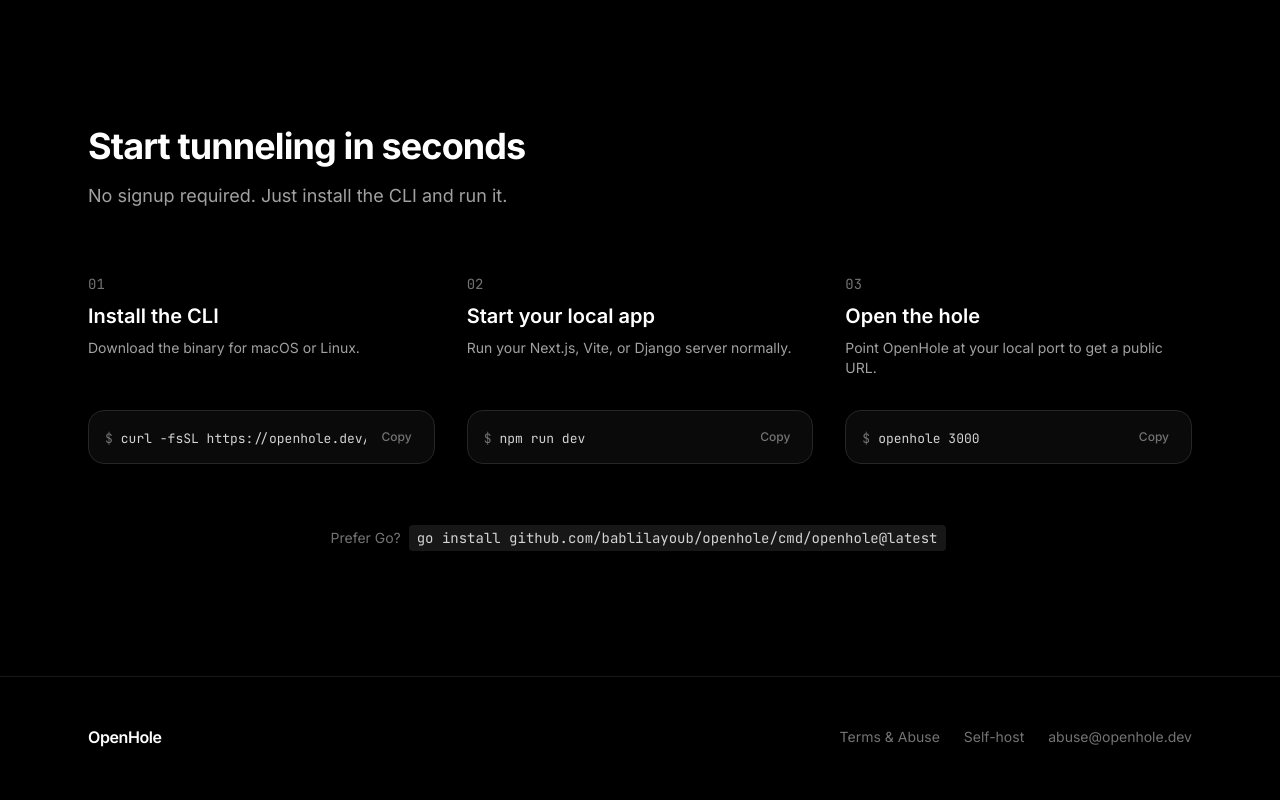
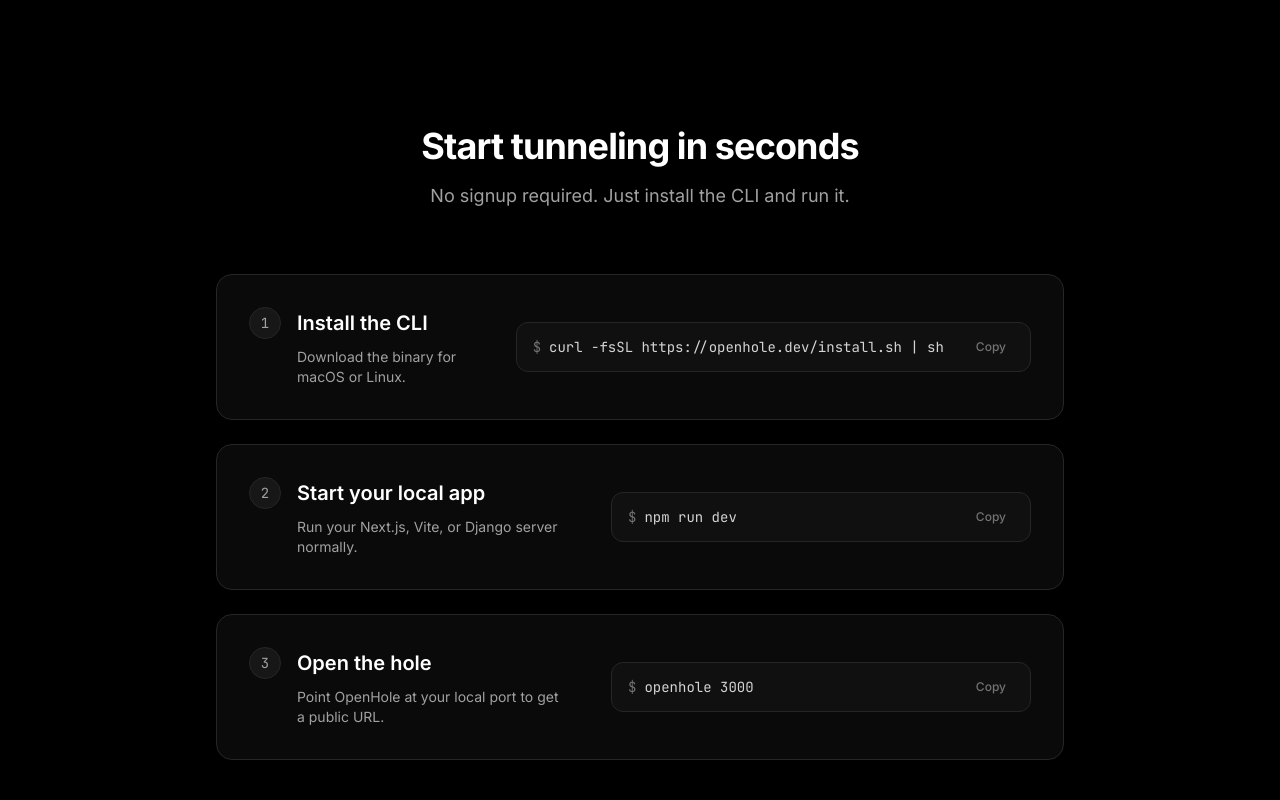
Before and after one commit to bablilayoub/openhole, a Next.js app in the folder website/: page / in a window 1280 px wide. Shown: the part 1940-2740 px from the top of the page. Built offline with nearby package versions, Linux system fonts and the light colour scheme; no server answers.

Commit message:
Redesign Install section layout for better visibility

```diff
--- a/website/components/Install.tsx
+++ b/website/components/Install.tsx
@@ -9,21 +9,21 @@
 
 const steps = [
   {
-    num: "01",
+    num: "1",
     title: "Install the CLI",
     desc: "Download the binary for macOS or Linux.",
     cmd: "curl -fsSL https://openhole.dev/install.sh | sh",
     prompt: "$"
   },
   {
-    num: "02",
+    num: "2",
     title: "Start your local app",
     desc: "Run your Next.js, Vite, or Django server normally.",
     cmd: "npm run dev",
     prompt: "$"
   },
   {
-    num: "03",
+    num: "3",
     title: "Open the hole",
     desc: "Point OpenHole at your local port to get a public URL.",
     cmd: "openhole 3000",
@@ -39,8 +39,8 @@
     const reduced = window.matchMedia("(prefers-reduced-motion: reduce)").matches;
     if (reduced) return;
 
-    gsap.from(".step-card", {
-      y: 30,
+    gsap.from(".step-row", {
+      y: 20,
       opacity: 0,
       duration: 0.6,
       stagger: 0.15,
@@ -60,9 +60,9 @@
 
   return (
     <section ref={root} id="install" className="py-24 sm:py-32 border-t border-neutral-900">
-      <div className="mx-auto max-w-6xl px-6">
+      <div className="mx-auto max-w-4xl px-6">
 
-        <div className="mb-16 max-w-2xl">
+        <div className="mb-16 text-center">
           <h2 className="text-3xl sm:text-4xl font-bold text-white mb-4 tracking-tight">
             Start tunneling in seconds
           </h2>
@@ -71,34 +71,38 @@
           </p>
         </div>
 
-        <div className="grid lg:grid-cols-3 gap-8">
+        <div className="space-y-4 sm:space-y-6">
           {steps.map((step) => (
-            <div key={step.num} className="step-card flex flex-col">
-              <div className="mb-8">
-                <span className="text-sm font-mono text-neutral-500 mb-2 block">{step.num}</span>
-                <h3 className="text-xl font-semibold text-white mb-2">{step.title}</h3>
-                <p className="text-neutral-400 text-sm">{step.desc}</p>
+            <div key={step.num} className="step-row card-base p-6 sm:p-8 flex flex-col md:flex-row md:items-center gap-6 md:gap-12">
+              <div className="flex-1">
+                <div className="flex items-center gap-4 mb-2">
+                  <span className="flex items-center justify-center w-8 h-8 rounded-full bg-neutral-900 text-neutral-400 font-mono text-sm border border-neutral-800 shrink-0">
+                    {step.num}
+                  </span>
+                  <h3 className="text-lg sm:text-xl font-semibold text-white">{step.title}</h3>
+                </div>
+                <p className="text-neutral-400 text-sm md:ml-12">{step.desc}</p>
               </div>
 
-              <div className="mt-auto card-base bg-neutral-900/40 p-1.5 pl-4 flex items-center justify-between group">
-                <div className="overflow-x-auto whitespace-nowrap [scrollbar-width:none] [-ms-overflow-style:none] [&::-webkit-scrollbar]:hidden min-w-0 pr-4 py-2">
-                  <code className="font-mono text-[13px] text-neutral-300">
+              <div className="w-full md:w-auto md:min-w-[420px]">
+                <div className="bg-neutral-900/50 border border-neutral-800 rounded-xl p-2 pl-4 flex items-center justify-between group">
+                  <code className="font-mono text-[13px] sm:text-sm text-neutral-300">
                     <span className="text-neutral-500 mr-2">{step.prompt}</span>
                     {step.cmd}
                   </code>
+                  <button
+                    onClick={() => copy(step.cmd, step.num)}
+                    className="shrink-0 ml-4 px-4 py-2 text-xs font-medium text-neutral-500 hover:text-white transition-colors rounded-lg hover:bg-neutral-800"
+                  >
+                    {copied === step.num ? "Copied!" : "Copy"}
+                  </button>
                 </div>
-                <button
-                  onClick={() => copy(step.cmd, step.num)}
-                  className="shrink-0 px-4 py-2 text-xs font-medium text-neutral-500 hover:text-white transition-colors rounded-xl hover:bg-neutral-800/50"
-                >
-                  {copied === step.num ? "Copied!" : "Copy"}
-                </button>
               </div>
             </div>
           ))}
         </div>
 
-        <div className="mt-16 text-center">
+        <div className="mt-12 text-center">
           <p className="text-sm text-neutral-500">
             Prefer Go? <code className="text-neutral-300 font-mono bg-neutral-900 px-2 py-1 rounded mx-1">go install github.com/bablilayoub/openhole/cmd/openhole@latest</code>
           </p>
```
